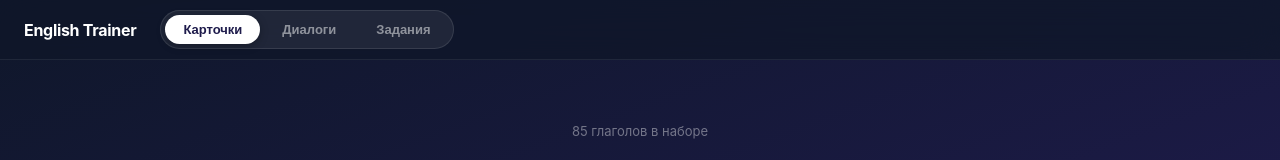
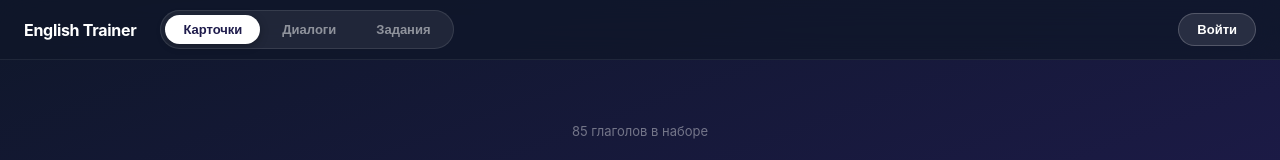
Before and after one commit to deemagn/eng_trainer, a website with bundled scripts: page index.html in a window 1280 px wide. Shown: the top 160 px of the page. Built offline with nearby package versions, Linux system fonts and the light colour scheme.

Commit message:
Add login button to navbar

```diff
--- a/css/style.css
+++ b/css/style.css
@@ -67,6 +67,24 @@ body {
     background: #fff;
     color: #1e1b4b;
     box-shadow: 0 2px 8px rgba(0, 0, 0, 0.3);
+}
+
+.nav-login-btn {
+    margin-left: auto;
+    padding: 8px 18px;
+    background: rgba(255, 255, 255, 0.1);
+    border: 1px solid rgba(255, 255, 255, 0.2);
+    border-radius: 50px;
+    color: #fff;
+    font-size: 13px;
+    font-weight: 600;
+    cursor: pointer;
+    transition: all 0.2s;
+    white-space: nowrap;
+}
+
+.nav-login-btn:hover {
+    background: rgba(255, 255, 255, 0.18);
 }
 
 /* ── Pages ── */
--- a/index.html
+++ b/index.html
@@ -17,6 +17,7 @@
             <button class="nav-tab" data-page="sentences">Диалоги</button>
             <button class="nav-tab" data-page="tasks">Задания</button>
         </div>
+        <button class="nav-login-btn" id="btn-login">Войти</button>
     </nav>
 
     <!-- Карточки -->
```
